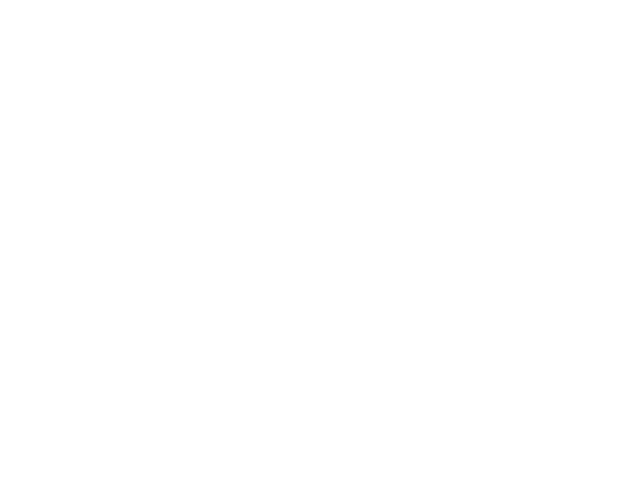
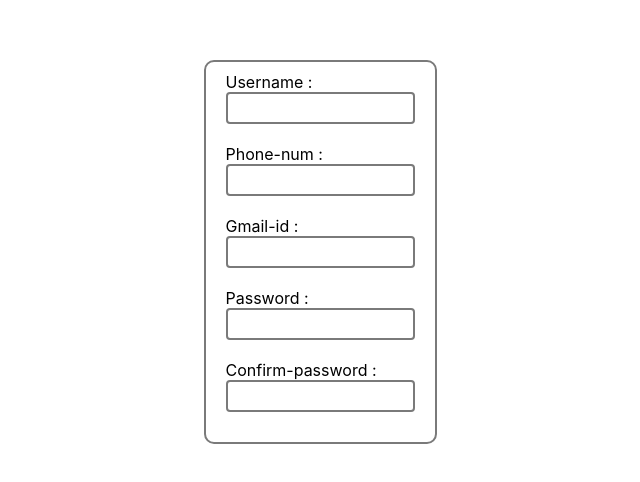
Before and after one commit to narenMagarZ/gmail_clone, a JavaScript app in the folder app/: page /signup in a window 1280 px wide. Shown: the part 148-630 px from the top of the page, without its empty margins (320-960 px from the left). Built offline with nearby package versions, Linux system fonts and the light colour scheme; the HTML template or start-up script is replaced by a standard one.

Commit message:
making signup page

```diff
--- a/app/package.json
+++ b/app/package.json
@@ -8,6 +8,8 @@
     "@testing-library/user-event": "^13.5.0",
     "react": "^18.2.0",
     "react-dom": "^18.2.0",
+    "react-router": "^6.3.0",
+    "react-router-dom": "^6.3.0",
     "react-scripts": "5.0.1",
     "web-vitals": "^2.1.4"
   },
--- a/app/src/App.js
+++ b/app/src/App.js
@@ -1,9 +1,16 @@
-
+import {Route} from 'react-router'
+import {BrowserRouter as Router,Routes} from 'react-router-dom'
+import Login from './component/login/login';
+import Signup from './component/signup/signup';
 function App() {
   return (
-    <div className="app-container">
-
-
+    <div>
+    <Router>
+      <Routes>
+      <Route path='/login' element={<Login/>} />
+      <Route path='/signup' element={<Signup/>} />
+      </Routes>
+    </Router>
     </div>
   );
 }
--- /dev/null
+++ b/app/src/component/login/login.js
@@ -0,0 +1,10 @@
+import './login.css'
+function Login(){
+    return (
+        <div className='signup'>
+
+        </div>
+    )
+}
+
+export default Login
--- /dev/null
+++ b/app/src/component/signup/signup.css
@@ -0,0 +1,20 @@
+.signup{
+    height: 100%;
+    width: 100%;
+    position: fixed;
+    left: 0;
+    top:0;
+    display: flex;
+    justify-content: center;
+    align-items: center;
+}
+#signup-form{
+    border: var(--inborder);
+    padding: 10px 20px;
+    border-radius:10px ;
+}
+#signup-form > div {
+    display: flex;
+    justify-content: center;
+    flex-direction: column;
+}
--- /dev/null
+++ b/app/src/component/signup/signup.js
@@ -0,0 +1,36 @@
+import './signup.css'
+function Signup(){
+    return (
+        <div className='signup'>
+                <form id='signup-form'>
+                    <div>
+                        <label>Username : </label>
+                        <input />
+                    </div>
+                    <br/>
+                    <div>
+                        <label>Phone-num : </label>
+                        <input />
+                    </div>
+                    <br />
+                    <div>
+                        <label>Gmail-id : </label>
+                        <input />
+                    </div>
+                    <br />
+                    <div>
+                        <label>Password : </label>
+                        <input />
+                    </div>
+                    <br />
+                    <div>
+                        <label>Confirm-password : </label>
+                        <input />
+                    </div>
+                    <br />
+                </form>
+        </div>
+    )
+}
+
+export default Signup
--- a/app/src/index.css
+++ b/app/src/index.css
@@ -5,9 +5,29 @@
     sans-serif;
   -webkit-font-smoothing: antialiased;
   -moz-osx-font-smoothing: grayscale;
+
 }
 
 code {
   font-family: source-code-pro, Menlo, Monaco, Consolas, 'Courier New',
     monospace;
 }
+html{
+  height: 100%;
+  width: 100%;
+}
+
+div{
+  box-sizing: border-box;
+}
+:root{
+  --border:2px solid red;
+  --inborder:2px solid #7a7a7a;
+}
+input {
+  padding: 4px;
+  line-height: 20px;
+  border-radius: 4px;
+  border: var(--inborder);
+  outline: none;
+}
```
Also changed, not shown: app/component/body/body.js (deleted), app/src/component/login/login.css (added), 2 other files (tests, documents, lock files or other folders).
